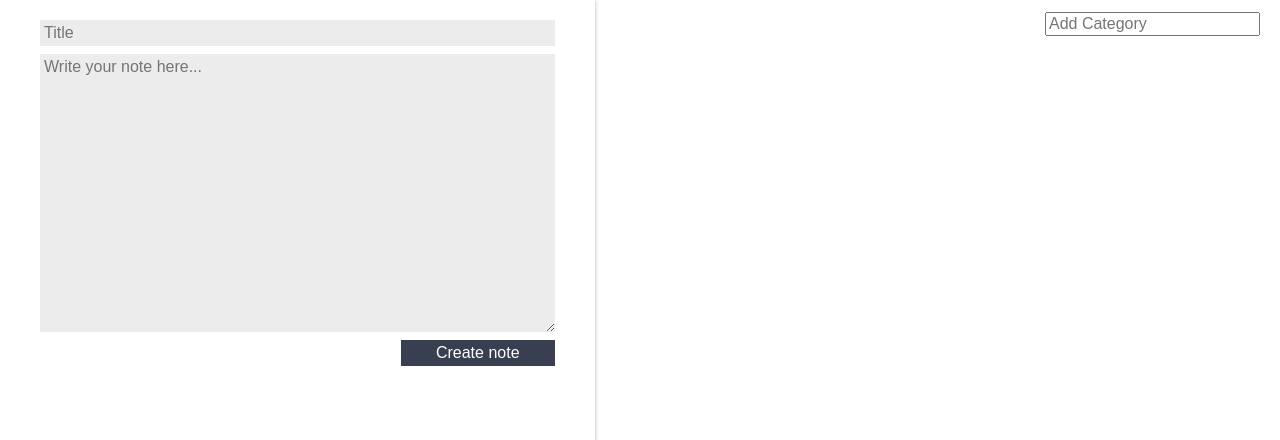
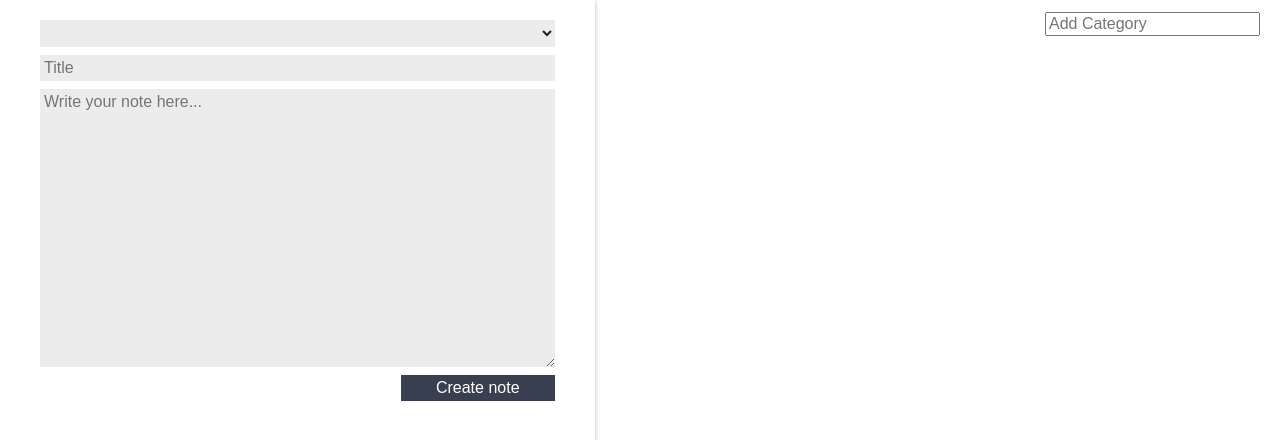
Before and after one commit to GuilhermeSR98/Notes-app-with-React, a React (Create React App) app in the folder ceep/: page / in a window 1280 px wide. Shown: the top 440 px of the page. Built offline with nearby package versions, Linux system fonts and the light colour scheme.

Commit message:
:sparkles: Implementing selector to choose between categories

```diff
--- a/ceep/src/App.js
+++ b/ceep/src/App.js
@@ -34,7 +34,7 @@ class App extends Component {
   render() {
     return (
       <section className="content">
-        <RegistrationForm createNote={this.createNote.bind(this)} />
+        <RegistrationForm createNote={this.createNote.bind(this)} category={this.state.category} />
         <main className="main-content">
           <CategoryList addCategory={this.addCategory.bind(this)} category={this.state.category}>
             <ListOfNotes
--- a/ceep/src/RegistrationForm/RegistrationForm.jsx
+++ b/ceep/src/RegistrationForm/RegistrationForm.jsx
@@ -22,6 +22,11 @@ class RegistrationForm extends Component {
   render() {
     return (
       <form className="registration-form" onSubmit={this.createNote.bind(this)}>
+        <select className="registration-form_input">
+          {this.props.category.map((category) => {
+            return <option>{category}</option>
+          })}
+        </select>
         <input
           type="text"
           placeholder="Title"
```
